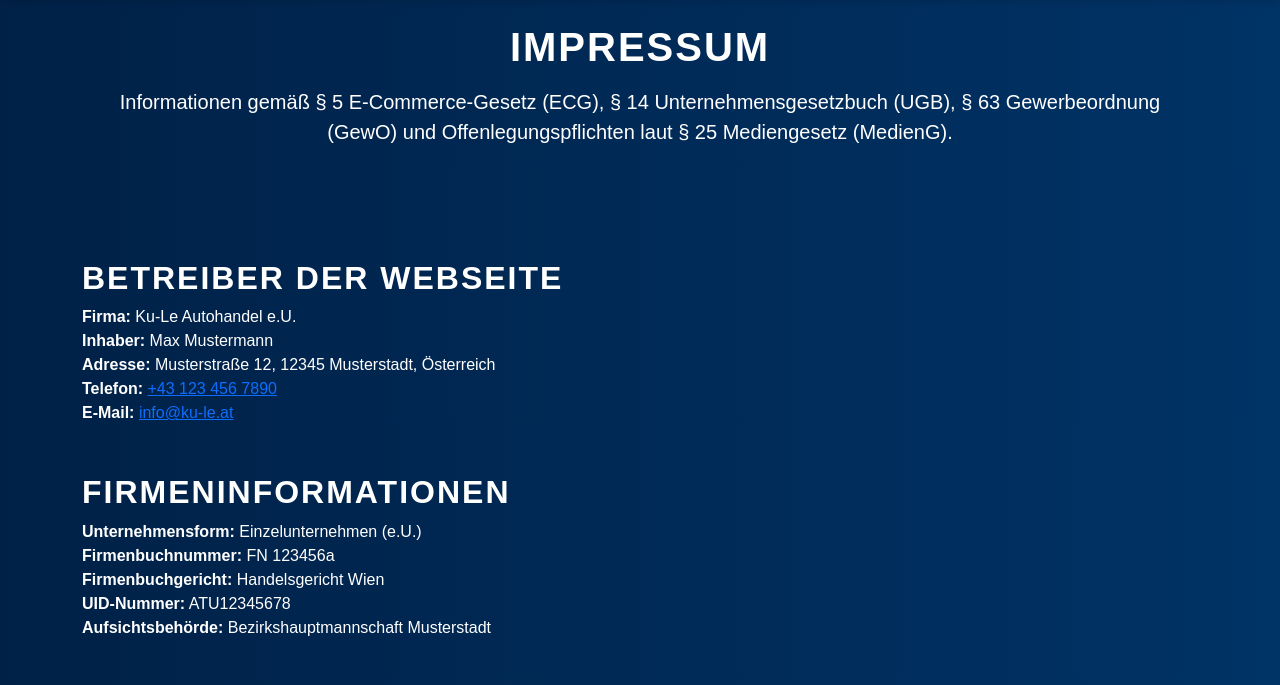
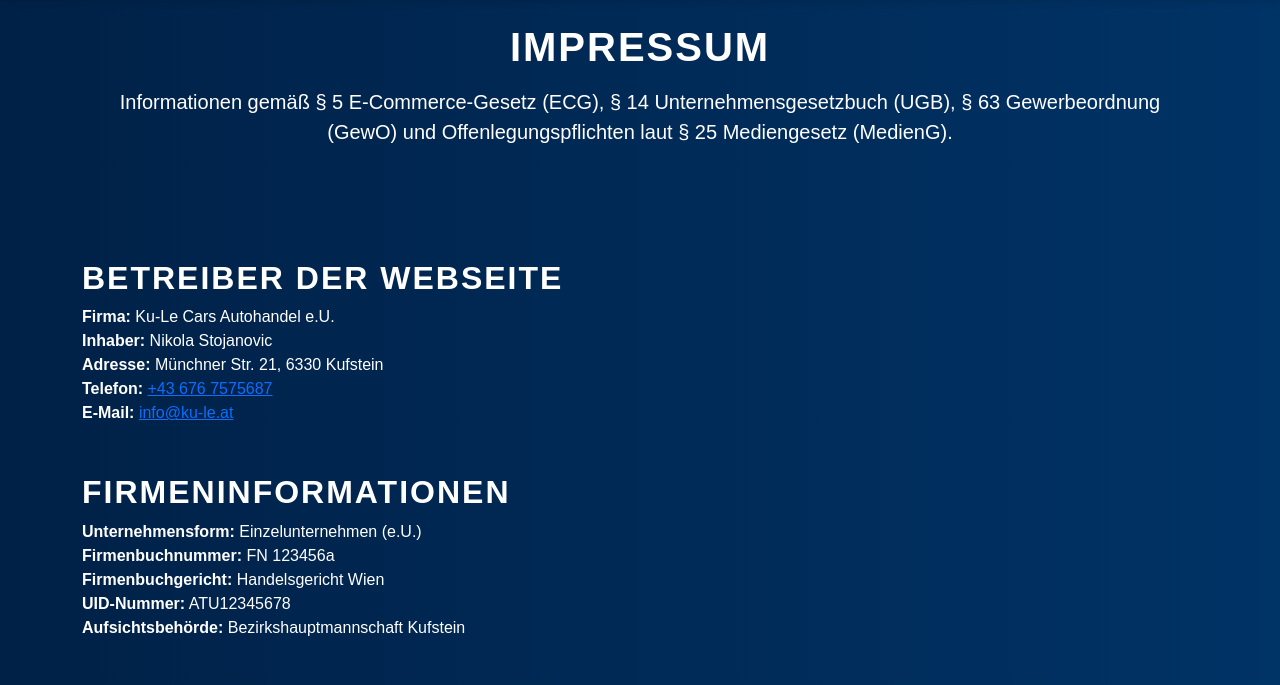
Before and after one commit to milosdimi/ku-le, a plain HTML site: page impressum.html in a window 1280 px wide. Shown: the part 89-774 px from the top of the page. Drawn offline with nearby package versions, Linux system fonts and the light colour scheme.

Commit message:
info imressum und datenschutz addet

```diff
--- a/impressum.html
+++ b/impressum.html
@@ -107,10 +107,10 @@
     <section class="mb-5">
       <h2>Betreiber der Webseite</h2>
       <ul class="list-unstyled">
-        <li><strong>Firma:</strong> Ku-Le Autohandel e.U.</li>
-        <li><strong>Inhaber:</strong> Max Mustermann</li>
-        <li><strong>Adresse:</strong> Musterstraße 12, 12345 Musterstadt, Österreich</li>
-        <li><strong>Telefon:</strong> <a href="tel:+431234567890">+43 123 456 7890</a></li>
+        <li><strong>Firma:</strong> Ku-Le Cars Autohandel e.U.</li>
+        <li><strong>Inhaber:</strong> Nikola Stojanovic </li>
+        <li><strong>Adresse:</strong> Münchner Str. 21, 6330 Kufstein</li>
+        <li><strong>Telefon:</strong> <a href="tel:+436767575687">+43 676 7575687</a></li>
         <li><strong>E-Mail:</strong> <a href="mailto:info@ku-le.at">info@ku-le.at</a></li>
       </ul>
     </section>
@@ -122,7 +122,7 @@
         <li><strong>Firmenbuchnummer:</strong> FN 123456a</li>
         <li><strong>Firmenbuchgericht:</strong> Handelsgericht Wien</li>
         <li><strong>UID-Nummer:</strong> ATU12345678</li>
-        <li><strong>Aufsichtsbehörde:</strong> Bezirkshauptmannschaft Musterstadt</li>
+        <li><strong>Aufsichtsbehörde:</strong> Bezirkshauptmannschaft Kufstein</li>
       </ul>
     </section>
 
```
Also changed, not shown: datenschutzerklaerung.html (+4 -4 lines).
